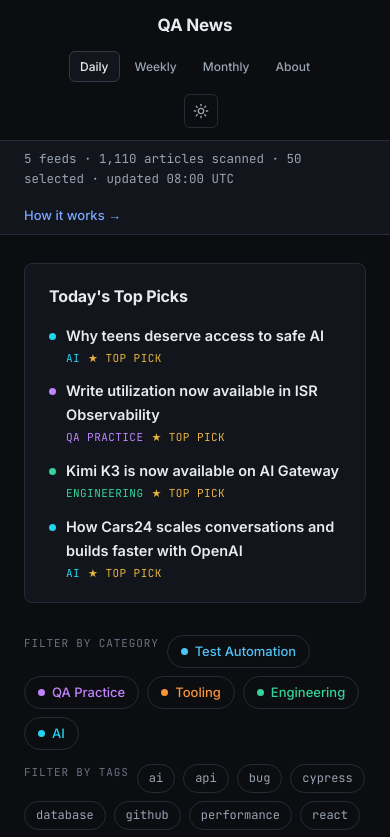
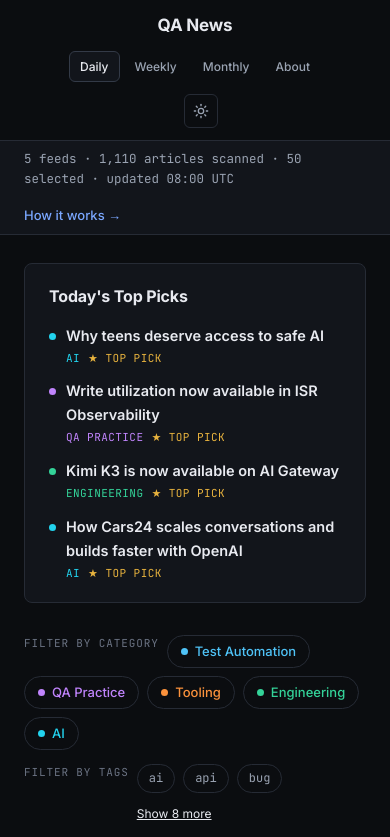
Before and after one commit to rciesielski3/qa-news, a Next.js app: page / in a window 390 px wide. Shown: the top 837 px of the page. Built offline with nearby package versions, Linux system fonts and the light colour scheme.

Commit message:
ux: add collapsible tags in FilterBar for mobile

```diff
--- a/src/components/FilterBar.tsx
+++ b/src/components/FilterBar.tsx
@@ -1,5 +1,6 @@
 'use client';
 
+import { useState } from 'react';
 import type { Category } from '@/lib/types';
 
 interface FilterBarProps {
@@ -23,6 +24,9 @@ export default function FilterBar({
   totalArticles,
   shownArticles,
 }: FilterBarProps) {
+  const [showAllTags, setShowAllTags] = useState(false);
+  const displayedTags = showAllTags ? availableTags : availableTags.slice(0, 3);
+
   return (
     <div className="filters">
       {/* Category chips row */}
@@ -46,7 +50,9 @@ export default function FilterBar({
       {/* Tag chips row */}
       <div className="chip-row">
         <span className="filters-label">Filter by tags</span>
-        {availableTags.map((tag) => {
+        <div>
+          <div className="flex flex-wrap gap-2 pb-2">
+            {displayedTags.map((tag) => {
               const isPressed = activeFilters.tags?.includes(tag) ?? false;
               return (
                 <button
@@ -61,6 +67,16 @@ export default function FilterBar({
                 </button>
               );
             })}
+          </div>
+          {availableTags.length > 3 && (
+            <button
+              onClick={() => setShowAllTags(!showAllTags)}
+              className="text-xs text-accent underline"
+            >
+              {showAllTags ? 'Show less' : `Show ${availableTags.length - 3} more`}
+            </button>
+          )}
+        </div>
       </div>
 
       {/* Filter status & reset (show only if filters active) */}
```
Also changed, not shown: 1 other file (tests, documents, lock files or other folders). Lines whose indentation alone changed are shown as unchanged.
